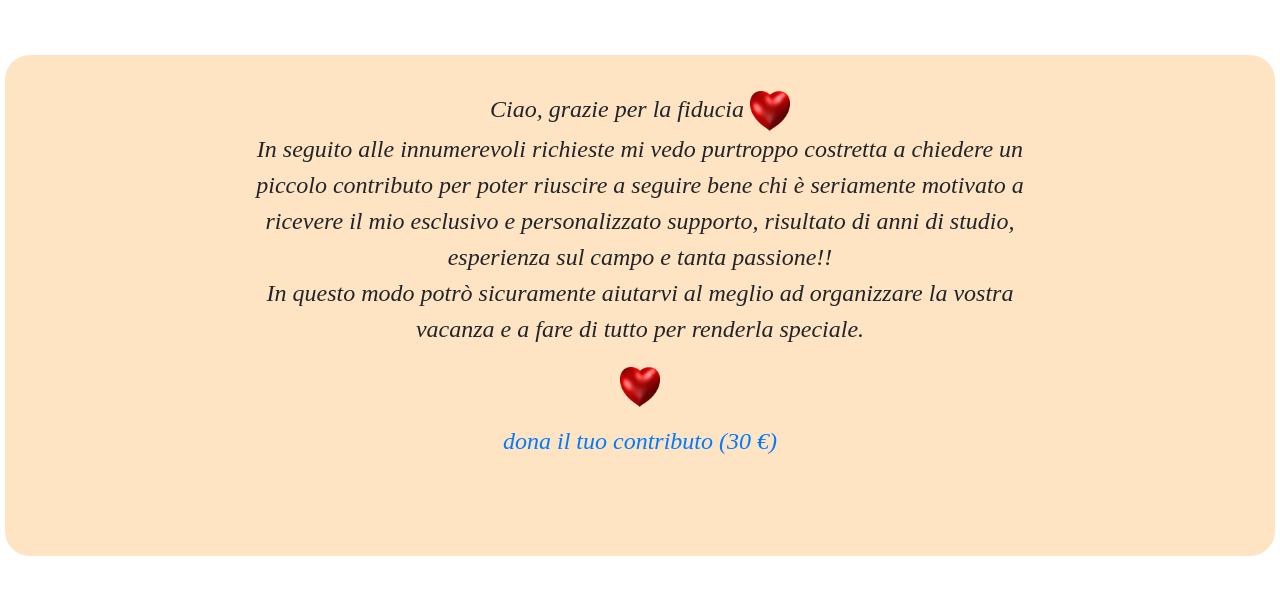
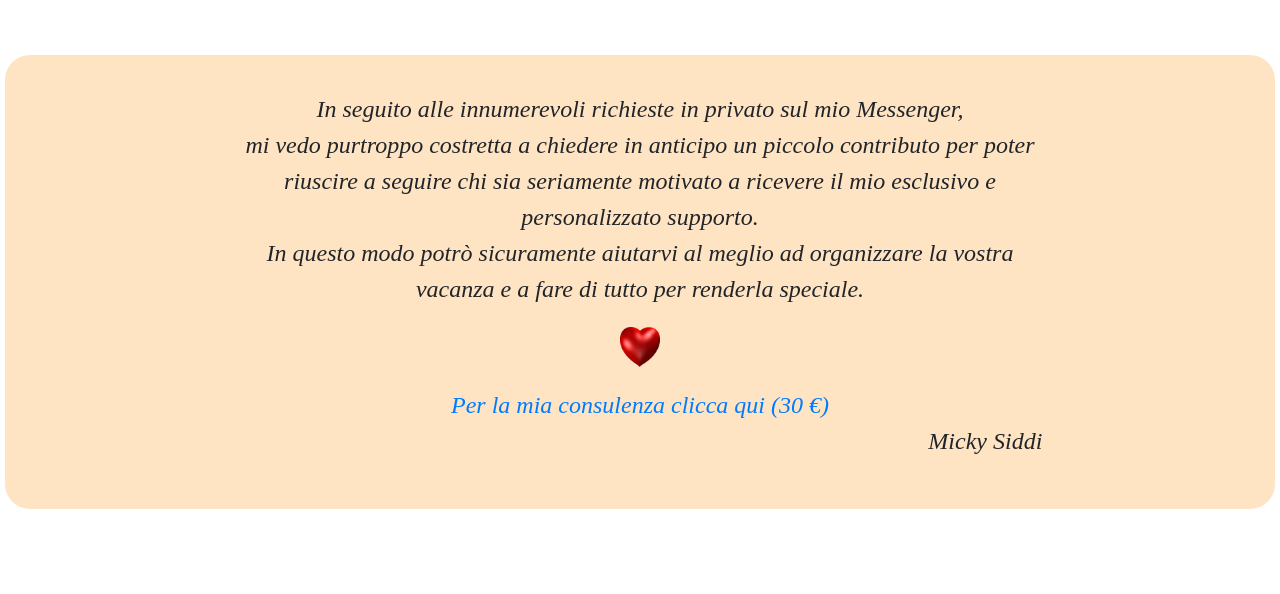
Before and after one commit to slm1977/blog_aiuti_parigi, a plain HTML site: page home.html in a window 1280 px wide. Drawn offline with nearby package versions, Linux system fonts and the light colour scheme.

Commit message:
new text

```diff
--- a/home.html
+++ b/home.html
@@ -50,11 +50,10 @@
             </div>
             <div class="col-md-8">
                 <div style="margin-top:20px;text-align:center;margin-bottom:50px;font-size:clamp(1.5rem, 1.5vw, 3rem);">
-                    <em>Ciao, grazie per la fiducia <img height="40" src="cuoreanimato.gif" width="40" /><br>
-                        In seguito alle innumerevoli richieste mi vedo purtroppo costretta a chiedere un piccolo
-                        contributo per poter riuscire a seguire bene
-                        chi è seriamente motivato a ricevere il mio esclusivo e personalizzato supporto,
-                        risultato di anni di studio, esperienza sul campo e tanta passione!! <br>In questo modo potrò sicuramente
+                    <em>
+                        In seguito alle innumerevoli richieste in privato sul mio Messenger, <br>mi vedo purtroppo costretta a
+                        chiedere in anticipo un piccolo contributo per poter riuscire a seguire
+                        chi sia seriamente motivato a ricevere il mio esclusivo e personalizzato supporto.<br>In questo modo potrò sicuramente
                         aiutarvi al meglio ad organizzare la vostra vacanza e a fare di tutto
                         per renderla speciale.
                        <br>
@@ -62,13 +61,15 @@
                         <img height="40" style="margin-top:20px;margin-bottom:20px;"
                             src="cuoreanimato.gif" width="40" /> <br>
 
-                                <h1>
+                                    <div
+                                        style="text-align:center;margin-bottom:0px;font-size:clamp(1.5rem, 1.5vw, 3rem);">
+                                        <em>Per la mia consulenza clicca qui (30&nbsp;</em>&euro;<em>)</em>
+                                    </div>
+                             </a>
+                                    <p style="text-align: right;">
+                                       Micky Siddi&nbsp;
+                                    </p>
 
-                                    <div
-                                        style="text-align:center;margin-bottom:100px;font-size:clamp(1.5rem, 1.5vw, 3rem);">
-                                        <em>dona il tuo contributo (30&nbsp;</em>&euro;<em>)</em>
-                                    </div>
-                                </h1>
                             </a>
                     </em>
                 </div>
```
